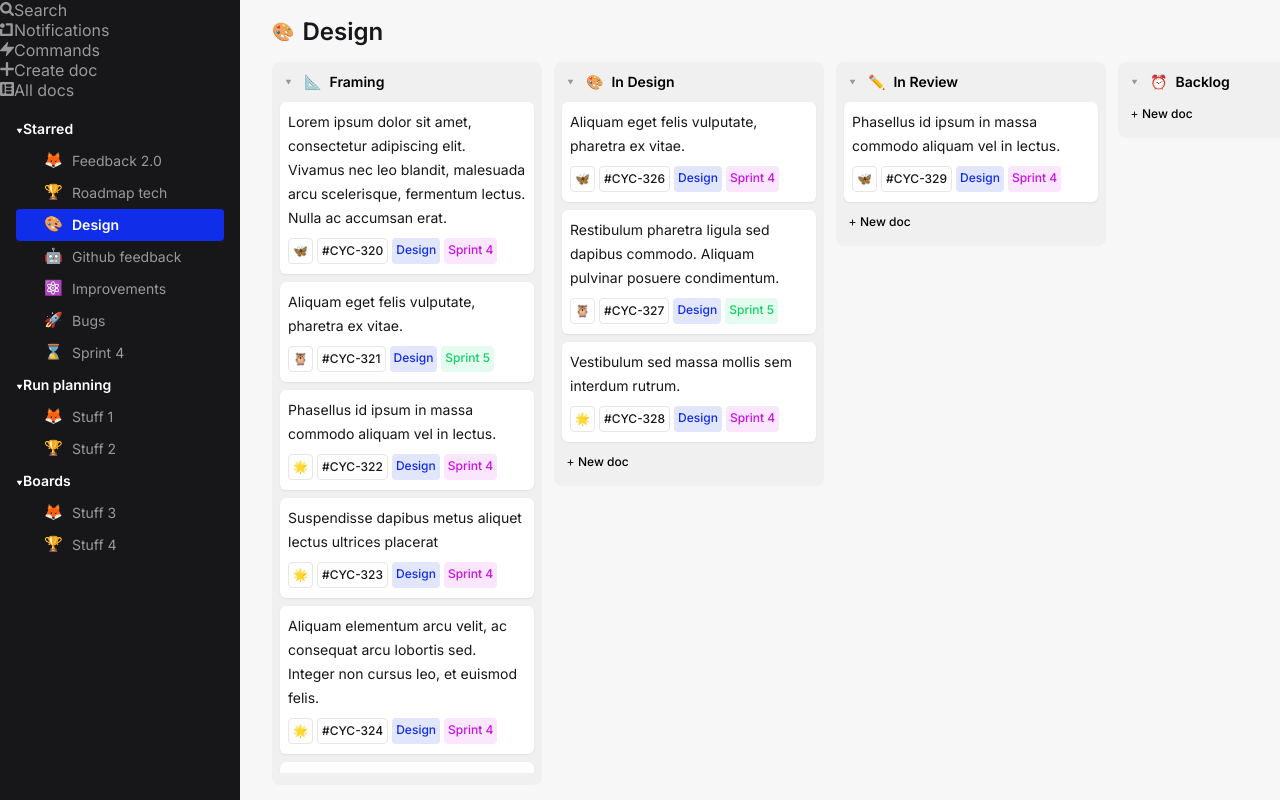
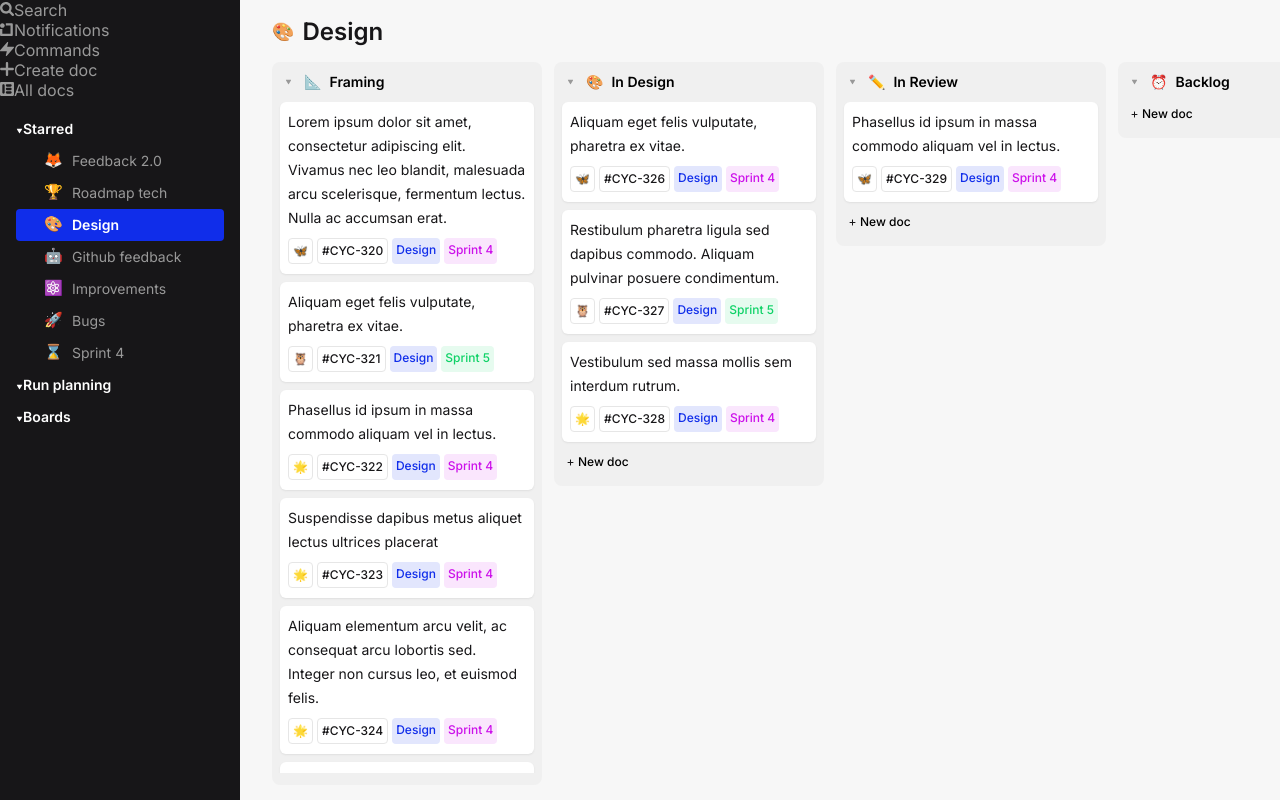
Before and after one commit to Tophe269/cycle, a Next.js app: page /design in a window 1280 px wide. Built offline with nearby package versions, Linux system fonts and the light colour scheme.

Commit message:
cycle : board menu animation

```diff
--- a/pages/_app.tsx
+++ b/pages/_app.tsx
@@ -1,12 +1,12 @@
 import "../styles/globals.css";
 import type { AppProps } from "next/app";
-import { ToggleMenuProvider } from "@/contexts/ToggleMenuContext";
+import { ToggleSideBarProvider } from "@/contexts/ToggleSideBarContext";
 
 function MyApp({ Component, pageProps }: AppProps) {
   return (
-    <ToggleMenuProvider>
+    <ToggleSideBarProvider>
       <Component {...pageProps} />
-    </ToggleMenuProvider>
+    </ToggleSideBarProvider>
   );
 }
 
--- a/src/components/common/board/frameset/index.tsx
+++ b/src/components/common/board/frameset/index.tsx
@@ -1,6 +1,6 @@
 import { useContext, ReactNode } from "react";
 
-import ToggleMenuContext from "@/contexts/ToggleMenuContext";
+import ToggleSideBarContext from "@/contexts/ToggleSideBarContext";
 
 import Frameset from "./Frameset";
 
@@ -11,7 +11,7 @@ export type FramesetProps = FramesetContainerProps & {
 };
 
 const FramesetContainer = (props: FramesetContainerProps): JSX.Element => {
-  const { isSideBarOpen, toggleMenu } = useContext(ToggleMenuContext);
+  const { isSideBarOpen, toggleSideBar } = useContext(ToggleSideBarContext);
 
   return <Frameset {...props} isSideBarOpen={isSideBarOpen} />;
 };
--- a/src/components/common/sideBar/MenuBoard.tsx
+++ b/src/components/common/sideBar/MenuBoard.tsx
@@ -1,4 +1,4 @@
-import { ReactNode } from "react";
+import { ReactNode, Dispatch, SetStateAction } from "react";
 
 import {
   BoardsLi,
@@ -13,6 +13,8 @@ type MenuBoardProps = {
   title: string;
   isSideBarOpen: boolean;
   children: ReactNode;
+  openMenuSlug: string;
+  openThisMenu: () => void;
 };
 
 const MenuBoard = ({
@@ -20,9 +22,11 @@ const MenuBoard = ({
   title,
   isSideBarOpen,
   children,
+  openMenuSlug,
+  openThisMenu,
 }: MenuBoardProps) => (
   <BoardsLi key={boardSlug}>
-    <BoardsLiTitleDiv isSideBarOpen={isSideBarOpen}>
+    <BoardsLiTitleDiv isSideBarOpen={isSideBarOpen} onClick={openThisMenu}>
       <BoardsLiTitleIconSpan>
         <Image
           src={`/icons/down-w.svg`}
@@ -33,7 +37,9 @@ const MenuBoard = ({
       </BoardsLiTitleIconSpan>
       {title}
     </BoardsLiTitleDiv>
-    <BoardsLinksUl>{children}</BoardsLinksUl>
+    <BoardsLinksUl isOpen={boardSlug === openMenuSlug}>
+      {children}
+    </BoardsLinksUl>
   </BoardsLi>
 );
 
--- a/src/components/common/sideBar/SideBar.tsx
+++ b/src/components/common/sideBar/SideBar.tsx
@@ -16,7 +16,13 @@ import { menuLinks, boards } from "@/constants/menu";
 import { MenuLink, BoardMenu } from "@/types/menu";
 import { SideBarProps } from "./index";
 
-const SideBar = ({ currentPage, isSideBarOpen, toggleMenu }: SideBarProps) => (
+const SideBar = ({
+  currentPage,
+  isSideBarOpen,
+  toggleSideBar,
+  openMenuSlug,
+  openAMenu,
+}: SideBarProps) => (
   <Nav isSideBarOpen={isSideBarOpen}>
     <LinksUl>
       {menuLinks.map(({ icon, text, slug }: MenuLink) => (
@@ -27,12 +33,15 @@ const SideBar = ({ currentPage, isSideBarOpen, toggleMenu }: SideBarProps) => (
       ))}
     </LinksUl>
     <BoardsUl>
-      {boards.map(({ title, slug: boardSlug, links }: BoardMenu) => (
+      {boards.map(
+        ({ title, slug: boardSlug, links }: BoardMenu) => (
           <MenuBoard
             key={boardSlug}
             title={title}
             boardSlug={boardSlug}
             isSideBarOpen={isSideBarOpen}
+            openMenuSlug={openMenuSlug}
+            openThisMenu={openAMenu(boardSlug)}
           >
             {links.map((menuLink: MenuLink) => (
               <BoardLink
@@ -43,9 +52,10 @@ const SideBar = ({ currentPage, isSideBarOpen, toggleMenu }: SideBarProps) => (
               />
             ))}
           </MenuBoard>
-      ))}
+        ),
+      )}
     </BoardsUl>
-    <TogglerDiv onClick={toggleMenu}>
+    <TogglerDiv onClick={toggleSideBar}>
       <TogglerIconDiv isSideBarOpen={isSideBarOpen}>
         <Image
           src={`/icons/select.svg`}
--- a/src/components/common/sideBar/index.tsx
+++ b/src/components/common/sideBar/index.tsx
@@ -1,6 +1,8 @@
-import { useContext } from "react";
+import { useContext, useState, useCallback } from "react";
 
-import ToggleMenuContext from "@/contexts/ToggleMenuContext";
+import ToggleSideBarContext from "@/contexts/ToggleSideBarContext";
+
+import { boards } from "@/constants/menu";
 
 import SideBar from "./SideBar";
 
@@ -8,14 +10,29 @@ type SideBarContainerProps = { currentPage: string };
 
 export type SideBarProps = SideBarContainerProps & {
   isSideBarOpen: boolean;
-  toggleMenu: () => void;
+  toggleSideBar: () => void;
+  openMenuSlug: string;
+  openAMenu: (i: string) => () => void;
 };
 
 const SideBarContainer = (props: SideBarContainerProps): JSX.Element => {
-  const { isSideBarOpen, toggleMenu } = useContext(ToggleMenuContext);
+  const { isSideBarOpen, toggleSideBar } = useContext(ToggleSideBarContext);
+  const [openMenuSlug, setOpenMenuSlug] = useState<string>(boards[0].slug);
+  const openAMenu = useCallback(
+    (slug: string) => () => {
+      setOpenMenuSlug(slug);
+    },
+    [setOpenMenuSlug],
+  );
 
   return (
-    <SideBar {...props} isSideBarOpen={isSideBarOpen} toggleMenu={toggleMenu} />
+    <SideBar
+      {...props}
+      isSideBarOpen={isSideBarOpen}
+      toggleSideBar={toggleSideBar}
+      openMenuSlug={openMenuSlug}
+      openAMenu={openAMenu}
+    />
   );
 };
 
--- a/src/components/common/sideBar/styles.ts
+++ b/src/components/common/sideBar/styles.ts
@@ -32,6 +32,7 @@ const BoardsLiTitleDiv = styled.div<{ isSideBarOpen: boolean }>`
   font-size: 14px;
   line-height: 24px;
   color: ${({ theme: { hlColor } }) => hlColor};
+  cursor: pointer;
   ${({ isSideBarOpen }) =>
     !isSideBarOpen
       ? `
@@ -44,10 +45,14 @@ const BoardsLiTitleDiv = styled.div<{ isSideBarOpen: boolean }>`
 `;
 const BoardsLiTitleIconSpan = styled.span``;
 
-const BoardsLinksUl = styled.ul`
+const BoardsLinksUl = styled.ul<{ isOpen: boolean }>`
   list-style: none;
   padding: 0;
   margin: 0 16px;
+  max-height: 300px;
+  overflow: hidden;
+  ${({ isOpen }) => (!isOpen ? "max-height: 0;" : "")}
+  transition: max-height 0.5s;
 `;
 
 const BoardsLinksLi = styled.li<{ active: boolean; isSideBarOpen: boolean }>`
--- a/src/contexts/ToggleMenuContext.tsx
+++ /dev/null
@@ -1,33 +0,0 @@
-import { createContext, useState, ReactNode } from "react";
-
-const ToggleMenuContext = createContext<{
-  isSideBarOpen: boolean;
-  toggleMenu: () => void;
-}>({
-  isSideBarOpen: true,
-  toggleMenu: () => {},
-});
-
-const ToggleMenuProvider = ({
-  children,
-}: {
-  children: ReactNode;
-}): JSX.Element => {
-  const [isSideBarOpen, setisSideBarOpen] = useState<boolean>(true);
-  return (
-    <ToggleMenuContext.Provider
-      value={{
-        isSideBarOpen,
-        toggleMenu: () => {
-          console.log("toggle menu ", isSideBarOpen);
-          setisSideBarOpen(bool => !bool);
-        },
-      }}
-    >
-      {children}
-    </ToggleMenuContext.Provider>
-  );
-};
-
-export { ToggleMenuProvider };
-export default ToggleMenuContext;
--- /dev/null
+++ b/src/contexts/ToggleSideBarContext.tsx
@@ -0,0 +1,34 @@
+import { createContext, useState, ReactNode } from "react";
+
+const ToggleSideBarContext = createContext<{
+  isSideBarOpen: boolean;
+  toggleSideBar: () => void;
+}>({
+  isSideBarOpen: true,
+  toggleSideBar: () => {},
+});
+
+const ToggleSideBarProvider = ({
+  children,
+}: {
+  children: ReactNode;
+}): JSX.Element => {
+  const [isSideBarOpen, setIsSideBarOpen] = useState<boolean>(true);
+
+  return (
+    <ToggleSideBarContext.Provider
+      value={{
+        isSideBarOpen,
+        toggleSideBar: () => {
+          console.log("toggle menu ", isSideBarOpen);
+          setIsSideBarOpen(bool => !bool);
+        },
+      }}
+    >
+      {children}
+    </ToggleSideBarContext.Provider>
+  );
+};
+
+export { ToggleSideBarProvider };
+export default ToggleSideBarContext;
```
Lines whose indentation alone changed are shown as unchanged.
